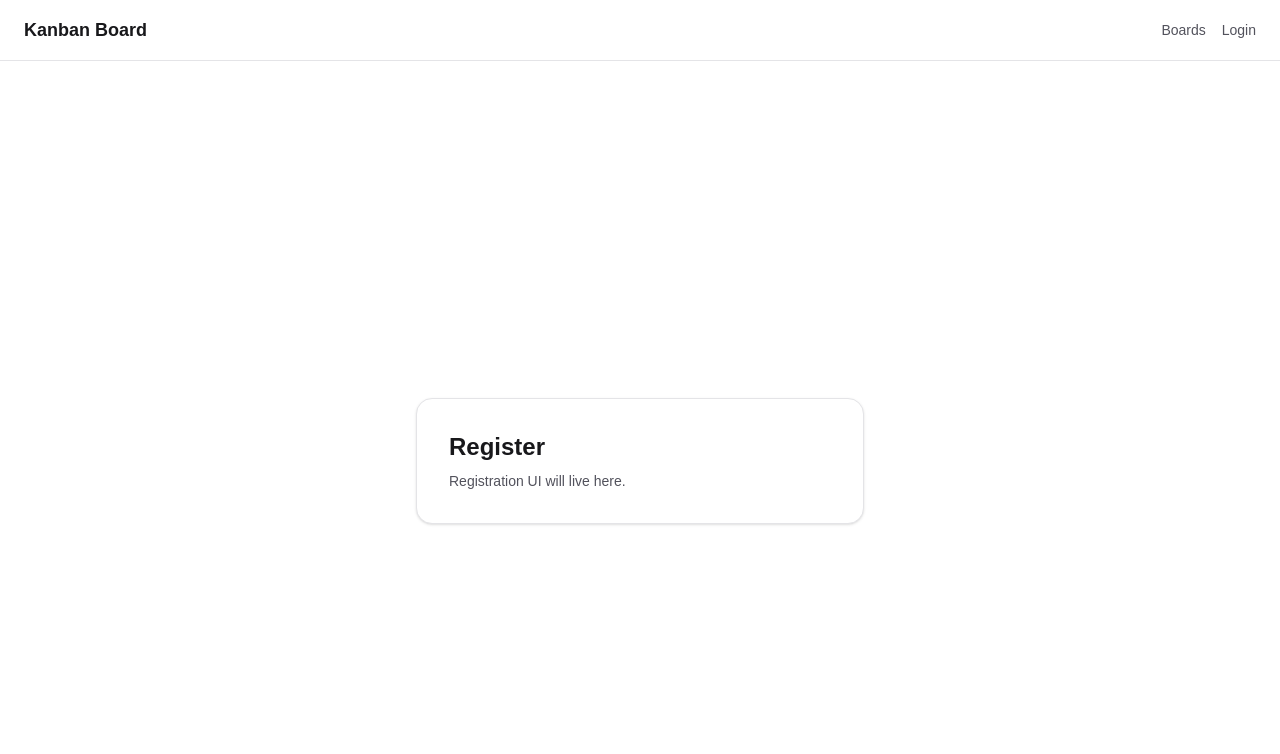
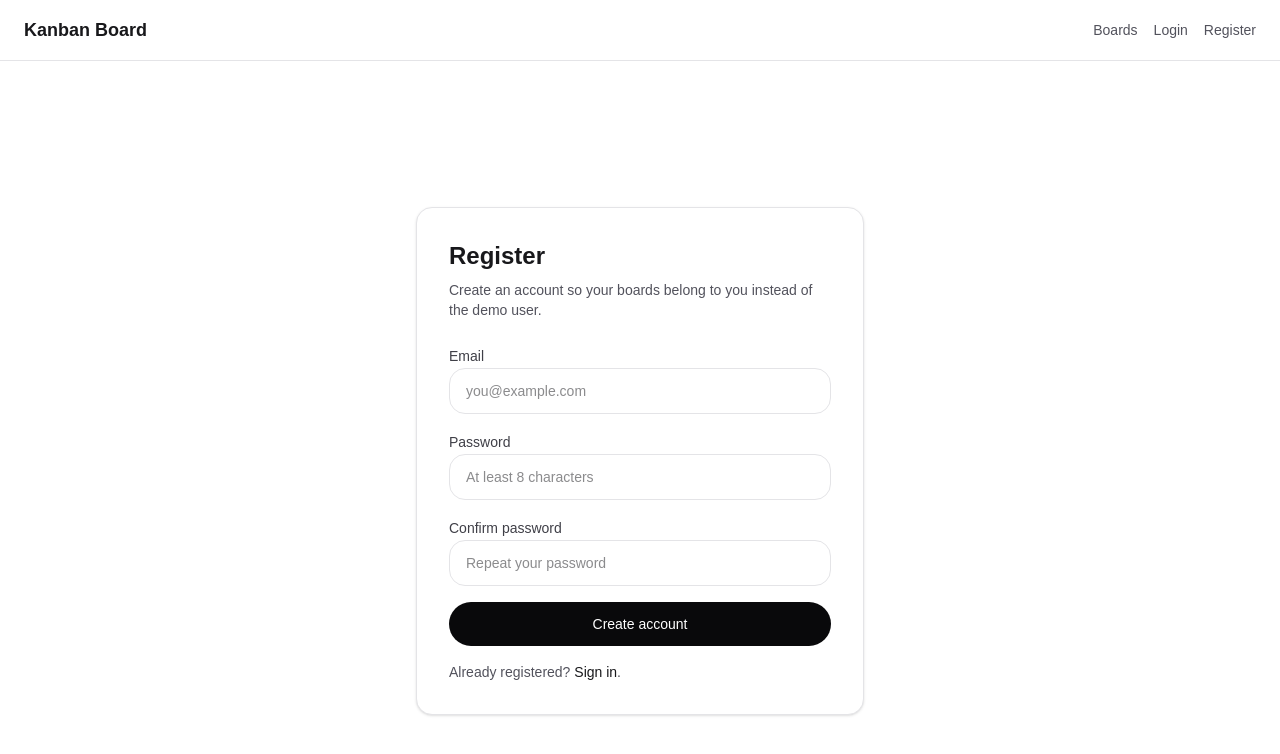
Before and after one commit to HelaineLee/kanban-board, a Next.js app: page /register in a window 1280 px wide. Shown: the top 754 px of the page. Built offline with nearby package versions, Linux system fonts and the light colour scheme; no server answers.

Commit message:
feat : add login & register pages and components

```diff
--- a/app/(auth)/login/page.tsx
+++ b/app/(auth)/login/page.tsx
@@ -1,10 +1,41 @@
-export default function LoginPage() {
+import Link from "next/link";
+import { redirect } from "next/navigation";
+
+import { LoginForm } from "@/components/auth/LoginForm";
+import { getCurrentUser } from "@/lib/auth";
+
+type LoginPageProps = {
+  searchParams: Promise<{
+    callbackUrl?: string;
+    registered?: string;
+  }>;
+};
+
+export default async function LoginPage({ searchParams }: LoginPageProps) {
+  const user = await getCurrentUser();
+
+  if (user) {
+    redirect("/boards");
+  }
+
+  const params = await searchParams;
+  const callbackUrl = params.callbackUrl || "/boards";
+  const registered = params.registered === "1";
+
   return (
     <main className="flex min-h-screen items-center justify-center p-6">
       <section className="w-full max-w-md rounded-2xl border border-zinc-200 bg-white p-8 shadow-sm">
         <h1 className="text-2xl font-semibold text-zinc-900">Login</h1>
         <p className="mt-2 text-sm text-zinc-600">
-          Authentication UI will live here.
+          Sign in with the account you created for this workspace.
+        </p>
+        <LoginForm callbackUrl={callbackUrl} registered={registered} />
+        <p className="mt-4 text-sm text-zinc-600">
+          Need an account?{" "}
+          <Link href="/register" className="font-medium text-zinc-900">
+            Register here
+          </Link>
+          .
         </p>
       </section>
     </main>
--- a/app/(auth)/register/page.tsx
+++ b/app/(auth)/register/page.tsx
@@ -1,10 +1,30 @@
-export default function RegisterPage() {
+import Link from "next/link";
+import { redirect } from "next/navigation";
+
+import { RegisterForm } from "@/components/auth/RegisterForm";
+import { getCurrentUser } from "@/lib/auth";
+
+export default async function RegisterPage() {
+  const user = await getCurrentUser();
+
+  if (user) {
+    redirect("/boards");
+  }
+
   return (
     <main className="flex min-h-screen items-center justify-center p-6">
       <section className="w-full max-w-md rounded-2xl border border-zinc-200 bg-white p-8 shadow-sm">
         <h1 className="text-2xl font-semibold text-zinc-900">Register</h1>
         <p className="mt-2 text-sm text-zinc-600">
-          Registration UI will live here.
+          Create an account so your boards belong to you instead of the demo user.
+        </p>
+        <RegisterForm />
+        <p className="mt-4 text-sm text-zinc-600">
+          Already registered?{" "}
+          <Link href="/login" className="font-medium text-zinc-900">
+            Sign in
+          </Link>
+          .
         </p>
       </section>
     </main>
--- /dev/null
+++ b/components/auth/LoginForm.tsx
@@ -0,0 +1,84 @@
+"use client";
+
+import { useState } from "react";
+import { signIn } from "next-auth/react";
+
+type LoginFormProps = {
+  callbackUrl: string;
+  registered: boolean;
+};
+
+export function LoginForm({ callbackUrl, registered }: LoginFormProps) {
+  const [error, setError] = useState("");
+  const [isSubmitting, setIsSubmitting] = useState(false);
+
+  async function handleSubmit(formData: FormData) {
+    setIsSubmitting(true);
+    setError("");
+
+    const email = String(formData.get("email") ?? "").trim().toLowerCase();
+    const password = String(formData.get("password") ?? "");
+
+    const result = await signIn("credentials", {
+      email,
+      password,
+      callbackUrl,
+      redirect: false,
+    });
+
+    setIsSubmitting(false);
+
+    if (!result?.ok || !result.url) {
+      setError("Those credentials did not work. Please try again.");
+      return;
+    }
+
+    window.location.href = result.url;
+  }
+
+  return (
+    <form action={handleSubmit} className="mt-6 space-y-4">
+      {registered ? (
+        <p className="rounded-2xl border border-emerald-200 bg-emerald-50 px-4 py-3 text-sm text-emerald-700">
+          Your account is ready. Sign in to open your boards.
+        </p>
+      ) : null}
+
+      {error ? (
+        <p className="rounded-2xl border border-rose-200 bg-rose-50 px-4 py-3 text-sm text-rose-700">
+          {error}
+        </p>
+      ) : null}
+
+      <label className="block space-y-2">
+        <span className="text-sm font-medium text-zinc-700">Email</span>
+        <input
+          required
+          type="email"
+          name="email"
+          className="w-full rounded-2xl border border-zinc-200 px-4 py-3 text-sm text-zinc-900 outline-none transition focus:border-zinc-400"
+          placeholder="you@example.com"
+        />
+      </label>
+
+      <label className="block space-y-2">
+        <span className="text-sm font-medium text-zinc-700">Password</span>
+        <input
+          required
+          type="password"
+          name="password"
+          className="w-full rounded-2xl border border-zinc-200 px-4 py-3 text-sm text-zinc-900 outline-none transition focus:border-zinc-400"
+          placeholder="At least 8 characters"
+        />
+      </label>
+
+      <button
+        type="submit"
+        disabled={isSubmitting}
+        className="w-full rounded-full bg-zinc-950 px-5 py-3 text-sm font-medium text-white disabled:cursor-not-allowed disabled:opacity-60"
+      >
+        {isSubmitting ? "Signing in..." : "Sign in"}
+      </button>
+    </form>
+  );
+}
--- /dev/null
+++ b/components/auth/RegisterForm.tsx
@@ -0,0 +1,66 @@
+"use client";
+
+import { useActionState } from "react";
+
+import { registerUser } from "@/server/actions/auth.actions";
+
+const initialState = {
+  error: "",
+};
+
+export function RegisterForm() {
+  const [state, formAction, isPending] = useActionState(registerUser, initialState);
+
+  return (
+    <form action={formAction} className="mt-6 space-y-4">
+      {state.error ? (
+        <p className="rounded-2xl border border-rose-200 bg-rose-50 px-4 py-3 text-sm text-rose-700">
+          {state.error}
+        </p>
+      ) : null}
+
+      <label className="block space-y-2">
+        <span className="text-sm font-medium text-zinc-700">Email</span>
+        <input
+          required
+          type="email"
+          name="email"
+          className="w-full rounded-2xl border border-zinc-200 px-4 py-3 text-sm text-zinc-900 outline-none transition focus:border-zinc-400"
+          placeholder="you@example.com"
+        />
+      </label>
+
+      <label className="block space-y-2">
+        <span className="text-sm font-medium text-zinc-700">Password</span>
+        <input
+          required
+          minLength={8}
+          type="password"
+          name="password"
+          className="w-full rounded-2xl border border-zinc-200 px-4 py-3 text-sm text-zinc-900 outline-none transition focus:border-zinc-400"
+          placeholder="At least 8 characters"
+        />
+      </label>
+
+      <label className="block space-y-2">
+        <span className="text-sm font-medium text-zinc-700">Confirm password</span>
+        <input
+          required
+          minLength={8}
+          type="password"
+          name="confirmPassword"
+          className="w-full rounded-2xl border border-zinc-200 px-4 py-3 text-sm text-zinc-900 outline-none transition focus:border-zinc-400"
+          placeholder="Repeat your password"
+        />
+      </label>
+
+      <button
+        type="submit"
+        disabled={isPending}
+        className="w-full rounded-full bg-zinc-950 px-5 py-3 text-sm font-medium text-white disabled:cursor-not-allowed disabled:opacity-60"
+      >
+        {isPending ? "Creating account..." : "Create account"}
+      </button>
+    </form>
+  );
+}
--- /dev/null
+++ b/components/auth/SignOutButton.tsx
@@ -0,0 +1,15 @@
+"use client";
+
+import { signOut } from "next-auth/react";
+
+export function SignOutButton() {
+  return (
+    <button
+      type="button"
+      onClick={() => signOut({ callbackUrl: "/" })}
+      className="text-sm text-zinc-600 transition hover:text-zinc-950"
+    >
+      Sign out
+    </button>
+  );
+}
--- a/components/common/Navbar.tsx
+++ b/components/common/Navbar.tsx
@@ -1,6 +1,11 @@
 import Link from "next/link";
 
-export function Navbar() {
+import { SignOutButton } from "@/components/auth/SignOutButton";
+import { getCurrentUser } from "@/lib/auth";
+
+export async function Navbar() {
+  const user = await getCurrentUser();
+
   return (
     <nav className="flex items-center justify-between border-b border-zinc-200 bg-white px-6 py-4">
       <Link href="/" className="text-lg font-semibold text-zinc-900">
@@ -8,7 +13,17 @@ export function Navbar() {
       </Link>
       <div className="flex items-center gap-4 text-sm text-zinc-600">
         <Link href="/boards">Boards</Link>
-        <Link href="/login">Login</Link>
+        {user ? (
+          <>
+            <span className="hidden text-zinc-500 sm:inline">{user.email}</span>
+            <SignOutButton />
+          </>
+        ) : (
+          <>
+            <Link href="/login">Login</Link>
+            <Link href="/register">Register</Link>
+          </>
+        )}
       </div>
     </nav>
   );
--- a/components/common/Sidebar.tsx
+++ b/components/common/Sidebar.tsx
@@ -2,7 +2,7 @@ import Link from "next/link";
 
 const links = [
   { href: "/boards", label: "Boards" },
-  { href: "/register", label: "Register" },
+  { href: "/login", label: "Login" },
 ];
 
 export function Sidebar() {
```
